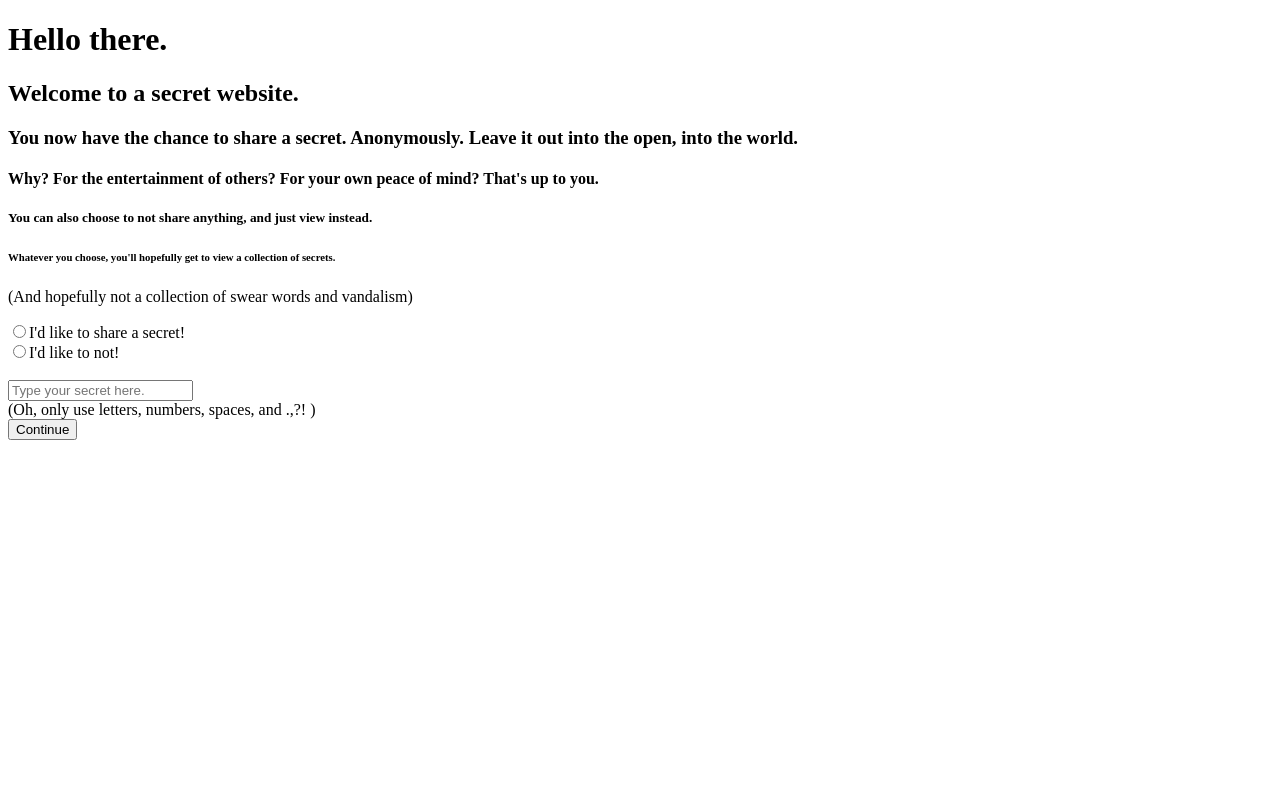
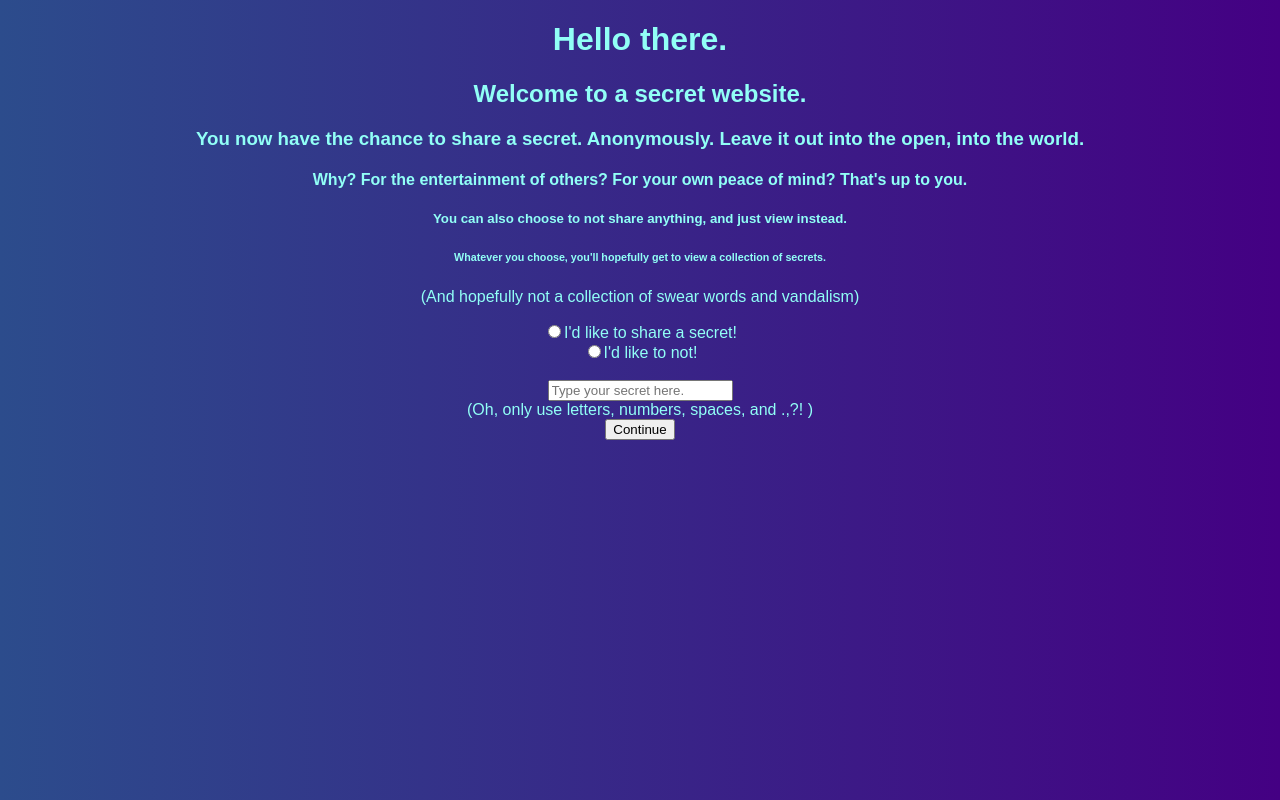
Before and after one commit to Denperidge/A-Secret-Website, a PHP site: page / in a window 1280 px wide. Run offline with PHP 8.4, Linux system fonts and the light colour scheme; data that the repository does not hold is empty.

Commit message:
Improved styling, implemented post-redirect-get

```diff
--- a/app/secrets.php
+++ b/app/secrets.php
@@ -36,6 +36,10 @@ if ($_SERVER['REQUEST_METHOD'] == 'POST') {
     $statement->execute();
 
     $statement->close();
+    $conn->close();
+    $page = basename(__FILE__);
+    header("Location: $page", true, 303);
+    exit;
 }
 
 // Get data to display, whether it's post or get
--- /dev/null
+++ b/app/stylesheet.css
@@ -0,0 +1,13 @@
+html,
+body {
+    min-height: 100%;
+}
+
+body {
+    min-height: 100%;
+    background: rgb(44, 76, 140);
+    background: linear-gradient(90deg, rgba(44, 76, 140, 1) 0%, rgba(68, 0, 131, 1) 100%);
+    color: #91fff6;
+    text-align: center;
+    font-family: 'Raleway', sans-serif;
+}
--- a/app/template_top.php
+++ b/app/template_top.php
@@ -4,6 +4,9 @@
     <meta charset="UTF-8">
     <meta http-equiv="X-UA-Compatible" content="IE=edge">
     <meta name="viewport" content="width=device-width, initial-scale=1.0">
-    <title>Document</title>
+    <title>&nbsp;</title>
+    <link rel="preconnect" href="https://fonts.gstatic.com">
+    <link href="https://fonts.googleapis.com/css2?family=Inter&display=swap" rel="stylesheet">
+    <link rel="stylesheet" href="stylesheet.css">
 </head>
 <body>
```
